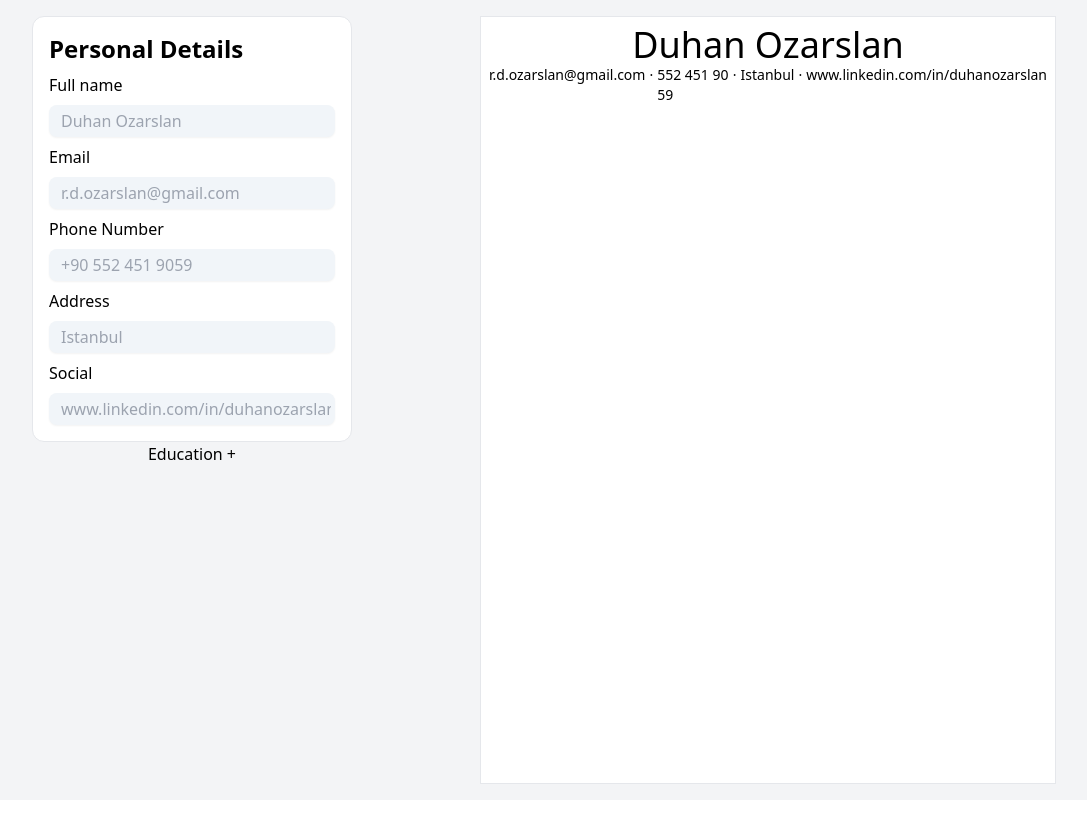
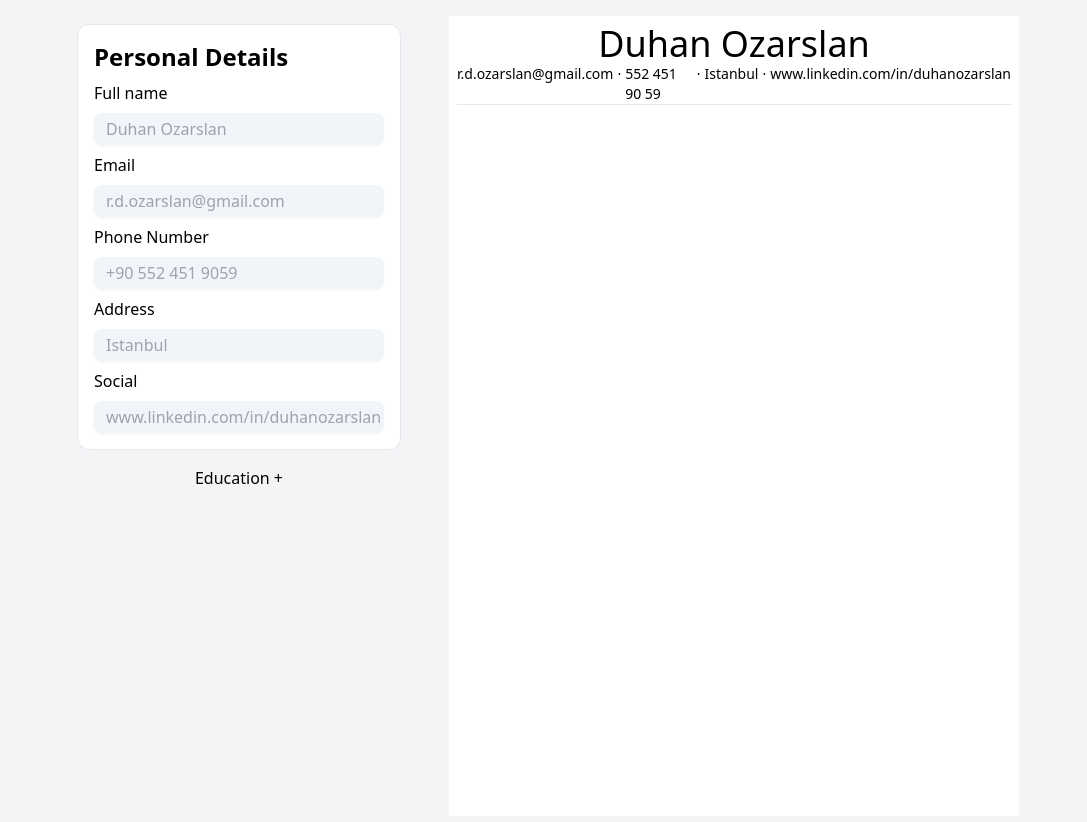
Before and after one commit to dhnozr/CVMaker, a React (Vite) app: page / in a window 1280 px wide. Shown: the top 822 px of the page, without its empty margins (96-1183 px from the left). Before the commit the page ends 800 px from the top, so only its background shows below. Built offline with nearby package versions, Linux system fonts and the light colour scheme.

Commit message:
left and right sides fixed some schools logic implemented

```diff
--- a/src/App.jsx
+++ b/src/App.jsx
@@ -5,12 +5,17 @@ import { Education } from './components/Education';
 function App() {
   const [personalInfo, setPersonalInfo] = useState({
     fullName: '',
-
     email: '',
     tel: '',
     address: '',
     social: '',
   });
+
+  const [schools, setSchools] = useState([]);
+
+  const addSchools = newSchool => {
+    setSchools(prev => ({ ...prev, newSchool }));
+  };
 
   const onPersonalInfoChange = event => {
     const { name, value } = event.target;
@@ -19,16 +24,18 @@ function App() {
 
   return (
     <>
-      <div className='h-screen bg-[#f3f4f6] flex justify-between px-32 py-4 gap-10'>
-        <div className='max-w-[320px] w-full'>
-          <PersonalInfo personalInfo={personalInfo} onChange={onPersonalInfoChange} />
-          <Education />
+      <div className='min-h-screen  bg-[#f3f4f6] flex justify-center  py-4 gap-10'>
+        <div className='max-w-[340px] w-full p-2'>
+          <div className='mb-4 '>
+            <PersonalInfo personalInfo={personalInfo} onChange={onPersonalInfoChange} />
+          </div>
+          <Education addSchools={addSchools} />
         </div>
 
         {/* right side */}
-        <div className='border bg-white flex-1 max-w-xl p-2'>
+        <div className=' bg-white  max-w-[570px] min-h-screen  w-full p-2'>
           {/* top section personal info */}
-          <div className='flex flex-col items-center'>
+          <div className='flex flex-col items-center border-b '>
             <div>
               <h2 className='text-4xl'>{personalInfo.fullName || 'Duhan Ozarslan'}</h2>
             </div>
```
